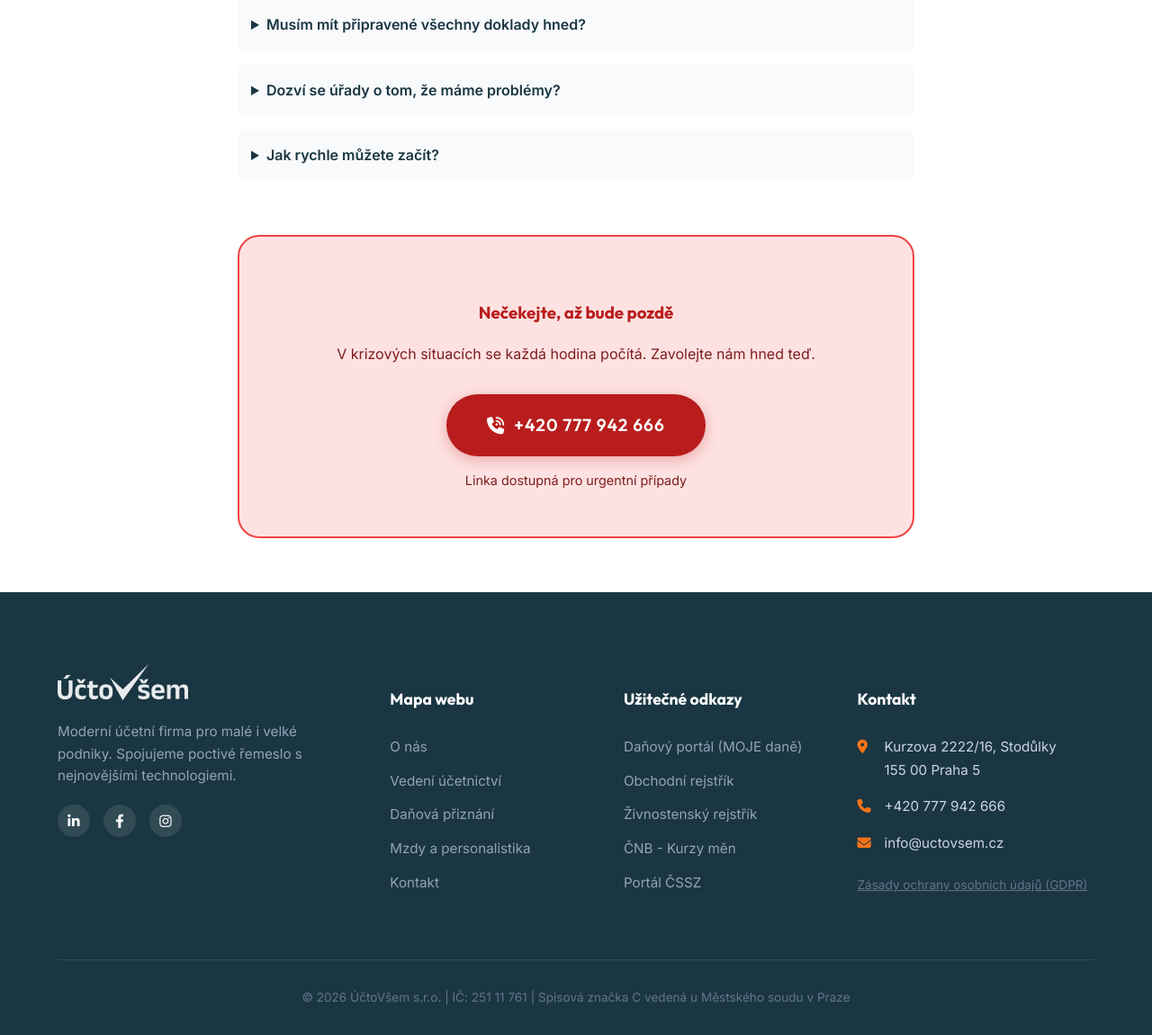
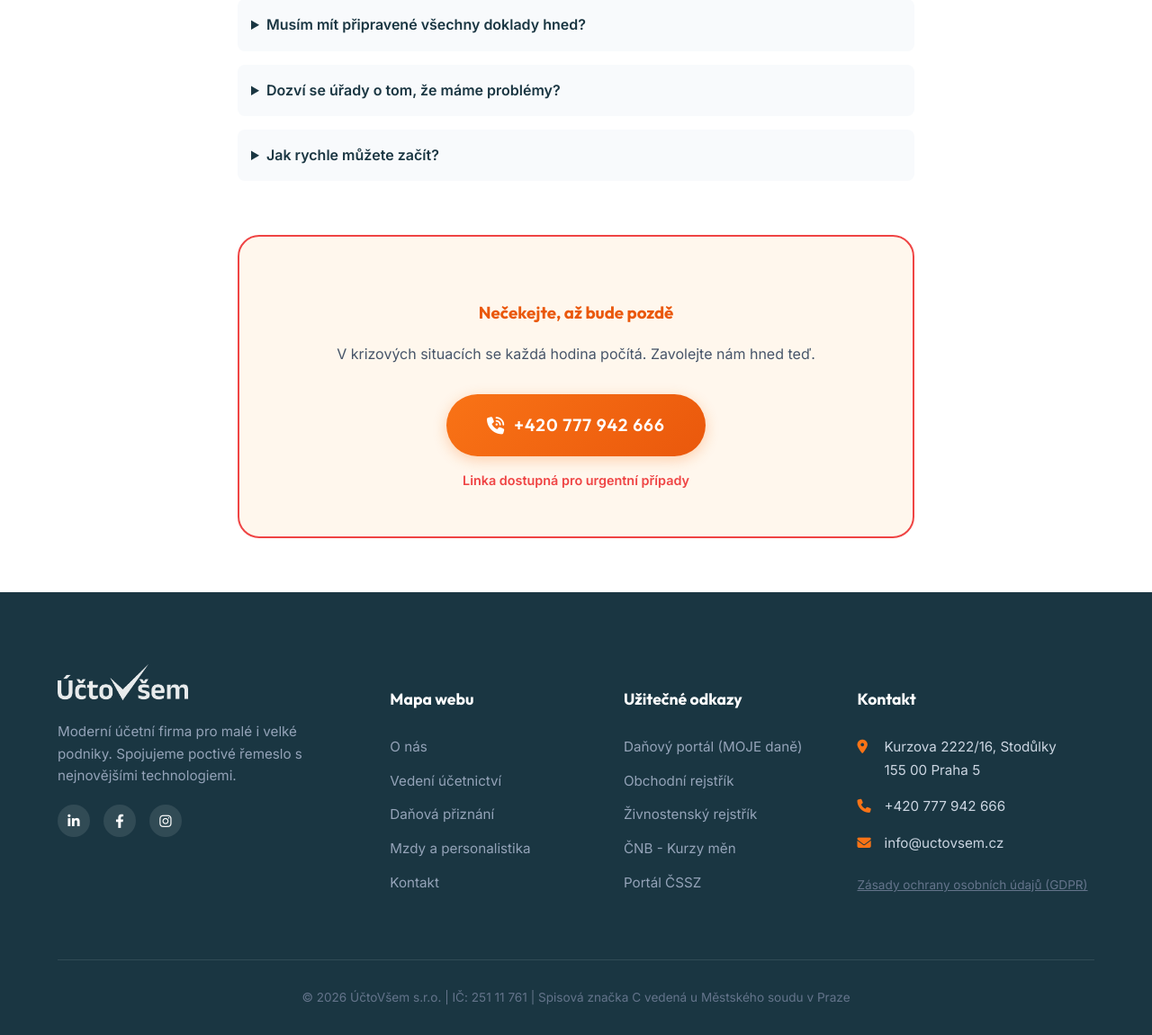
Before and after one commit to gorrdy/uctoweb, a Flask app: page /ucetni-pohotovost in a window 1280 px wide. Shown: the part 1978-3128 px from the top of the page at 90% size. Run offline with Flask 3, Linux system fonts and the light colour scheme.

Commit message:
make the emergency box less urgent

```diff
--- a/templates/accounting-emergency.html
+++ b/templates/accounting-emergency.html
@@ -105,15 +105,15 @@
                 </details>
             </div>
 
-            <div style="margin-top: 60px; text-align: center; background: #fee2e2; padding: 50px; border-radius: 24px; border: 2px solid #ef4444;">
-                <h3 style="margin-bottom: 15px; color: #b91c1c;">Nečekejte, až bude pozdě</h3>
-                <p style="margin-bottom: 30px; color: #7f1d1d;">V krizových situacích se každá hodina počítá. Zavolejte nám hned teď.</p>
+            <div style="margin-top: 60px; text-align: center; background: #fff7ed; padding: 50px; border-radius: 24px; border: 2px solid #ef4444;">
+                <h3 style="margin-bottom: 15px; color: #ea580c;">Nečekejte, až bude pozdě</h3>
+                <p style="margin-bottom: 30px; color: #475569;">V krizových situacích se každá hodina počítá. Zavolejte nám hned teď.</p>
 
                 <div style="display: flex; justify-content: center; flex-direction: column; align-items: center; gap: 15px;">
-                    <a href="tel:+420777942666" class="btn" style="padding: 18px 45px; font-size: 1.2rem; background: #b91c1c; border: none; box-shadow: 0 4px 15px rgba(185, 28, 28, 0.3);">
+                    <a href="tel:+420777942666" class="btn" style="padding: 18px 45px; font-size: 1.2rem;">
                         <i class="fa-solid fa-phone-volume"></i> +420 777 942 666
                     </a>
-                    <span style="font-size: 0.9rem; color: #7f1d1d;">Linka dostupná pro urgentní případy</span>
+                    <span style="font-size: 0.9rem; color: #ef4444; font-weight: 600;">Linka dostupná pro urgentní případy</span>
                 </div>
             </div>
 
```
